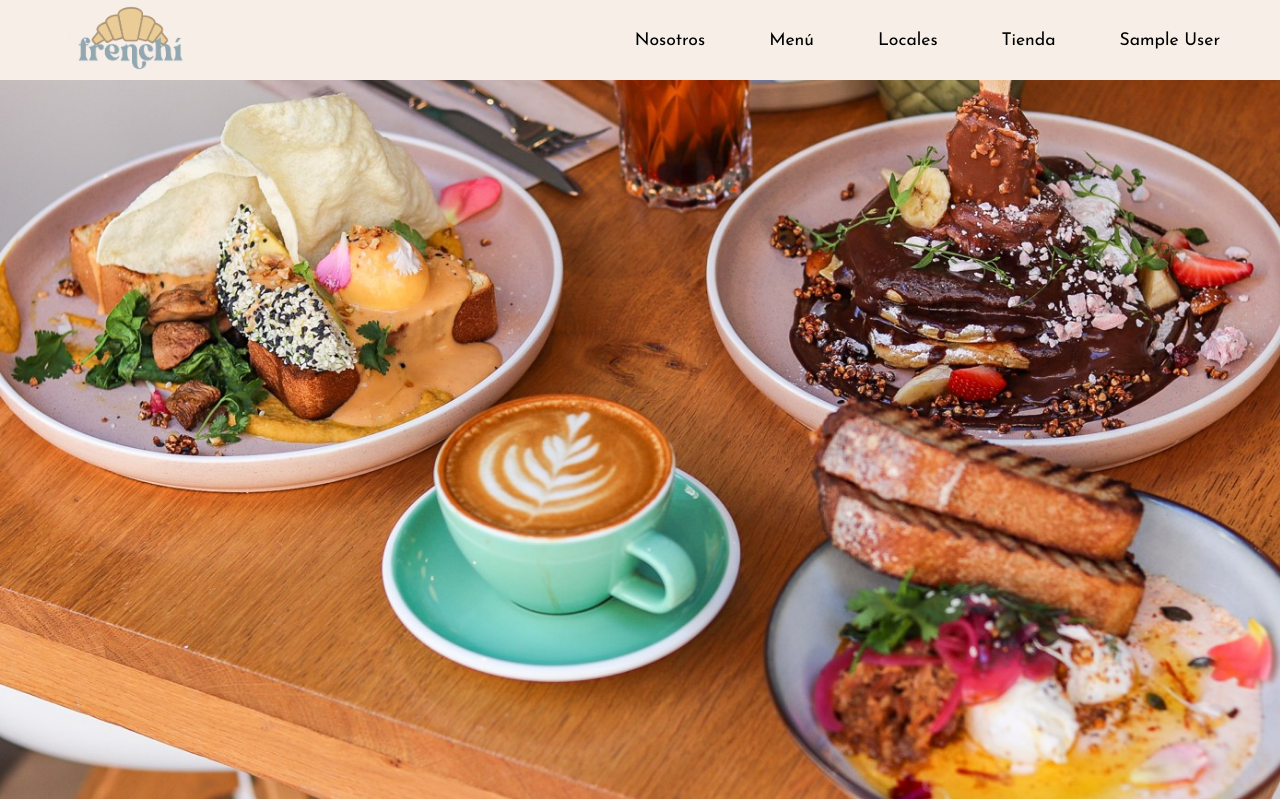
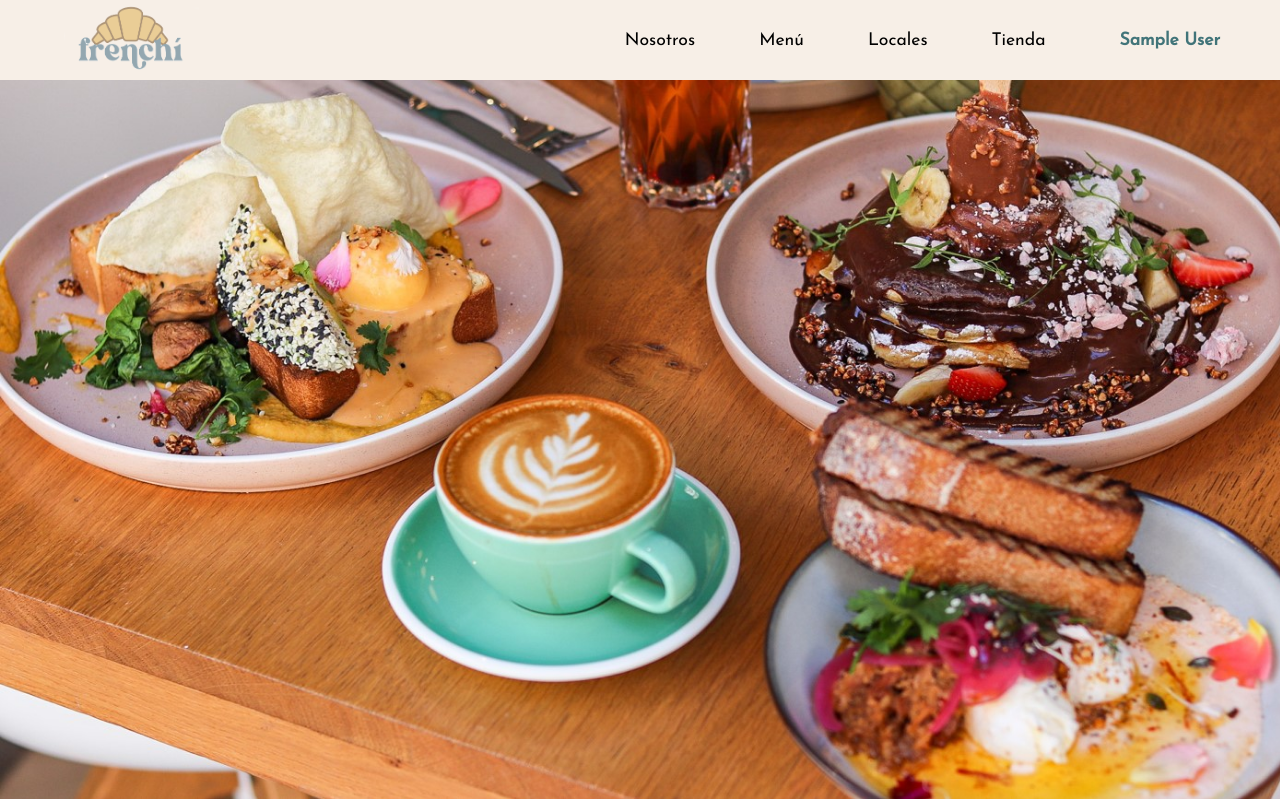
Before and after one commit to vikitoriaalfaro/Frenchito, a PHP site: page /Nosotros.php in a window 1280 px wide. Shown: the top 799 px of the page. Run offline with PHP 8.4, Linux system fonts and the light colour scheme; the visitor is signed in with stand-in values (Sample User, id 1); some web fonts are replaced.

Commit message:
Update Nosotros.php

```diff
--- a/pipi/Nosotros.php
+++ b/pipi/Nosotros.php
@@ -13,7 +13,7 @@ session_start();
     <link href="https://fonts.googleapis.com/css2?family=Oooh+Baby&display=swap" rel="stylesheet">
 
     <link rel="stylesheet" href="Nosotros_style.css" />
-    <link rel="icon" type="image/png" href="f.png">
+    <link rel="icon" type="image/png" href="https://png.pngtree.com/png-vector/20220723/ourmid/pngtree-fresh-croissant-icon-cartoon-style-with-shadow-free-vector-and-png-png-image_6034269.png">
   </head>
   <body>
     <div class="logo-contenedor">
@@ -28,16 +28,16 @@ session_start();
           <ul>
 
             <li><a href="Nosotros.php">Nosotros</a></li>
-            <li><a href="../Menu.html">Menú</a></li>
-            <li><a href="../locales/Locales2.html">Locales</a></li>
-            <li><a href="Tienda.html">Tienda</a></li>
+            <li><a href="Menu.php">Menú</a></li>
+            <li><a href="Locales.php">Locales</a></li>
+            <li><a href="Tienda.php">Tienda</a></li>
             <li>
               <?php
               if(isset($_SESSION["usuario"])){
-                    echo "<a>".$_SESSION['usuario']."</a>";
+                    echo "<a class='login'>".$_SESSION['usuario']."</a>";
                 }
                 else{
-                    echo "<a class='login' href='../Login.html'>Crear cuenta</a>";
+                    echo "<a class='login' href='Login.html'>Crear cuenta</a>";
                 } ?>
                 </li>
 
```
